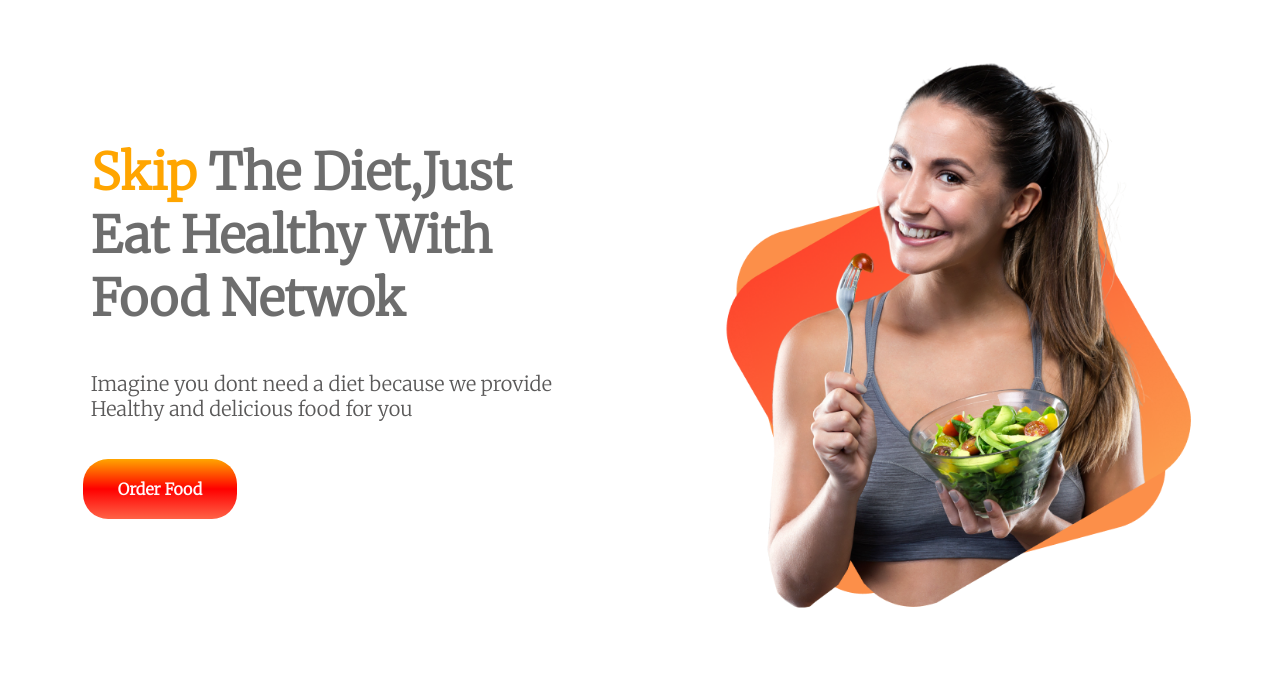
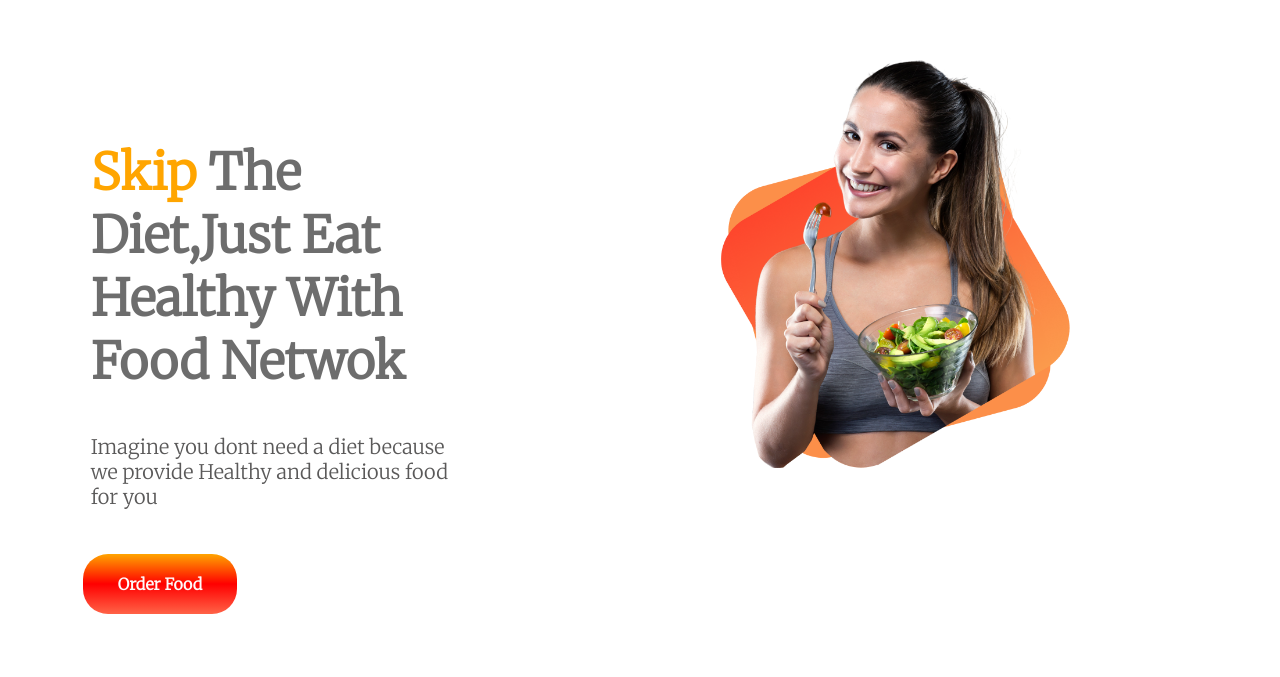
Before and after one commit to faiz8411/food-blog-networking, a plain HTML site: page index.html in a window 1280 px wide. Shown: the part 123-800 px from the top of the page. Drawn offline with Linux system fonts and the light colour scheme.

Commit message:
dead line

```diff
--- a/style.css
+++ b/style.css
@@ -20,7 +20,7 @@ h2{
 p{
     font-size: 20px;
     color: rgb(90, 89, 89);
-    margin-bottom: 8px;
+    margin-bottom: 15px;
     padding-left: 25px;
     padding-bottom: 50px;
     font-weight: 550;
@@ -32,13 +32,14 @@ p{
 .half-width{
     width: 50%;
     padding: 5%;
+    margin-right: 10%;
+    margin-bottom: 5%;
 }
 .half-width img{
     width: 100%;
     padding-right: 50px;
-    padding-bottom:60px;
+    padding-bottom:40px;
     padding-top: 60px;
-
 }
 section{
     display: flex;
```
